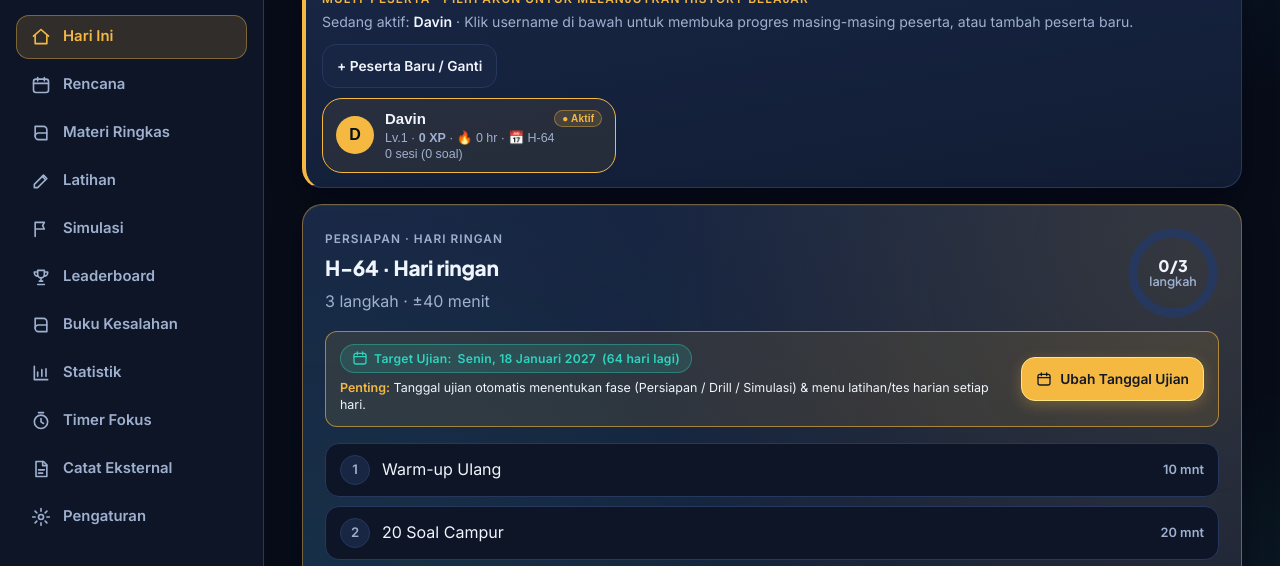
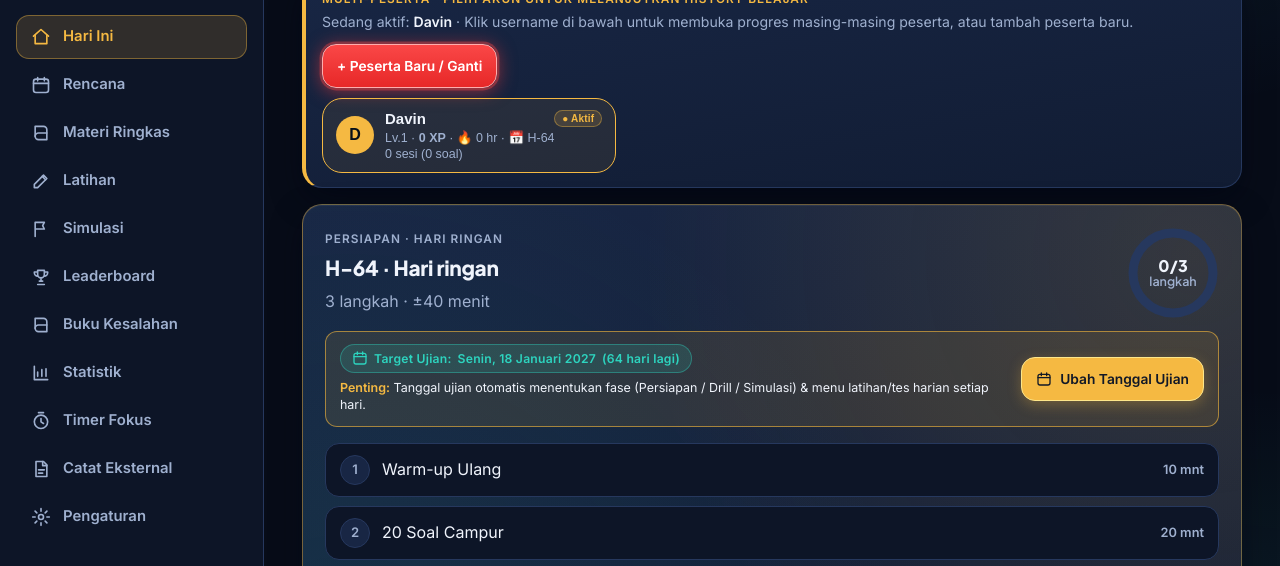
Before and after one commit to davincolin2/skd-coach, a plain HTML site: page index.html in a window 1280 px wide. Shown: the part 196-762 px from the top of the page. Drawn offline with Linux system fonts and the light colour scheme.

Commit message:
ui: add red breathing glow to + Peserta Baru / Ganti button

```diff
--- a/index.html
+++ b/index.html
@@ -120,6 +120,9 @@ svg.i.lg{width:26px;height:26px} svg.i.sm{width:16px;height:16px}
 .btn.ghost{background:transparent;border-color:transparent}
 .btn.ghost:hover:not([disabled]){background:var(--card2);border-color:var(--line)}
 .btn.danger{color:var(--red);border-color:var(--red-line);background:var(--red-soft)}
+@keyframes redBreath{0%,100%{box-shadow:0 0 0 0 rgba(239,68,68,.62),0 4px 14px rgba(220,38,38,.35);filter:brightness(1)}50%{box-shadow:0 0 0 6px rgba(239,68,68,0),0 0 22px 4px rgba(239,68,68,.75);filter:brightness(1.12)}}
+.btn.red-breath{background:linear-gradient(180deg,#ef4444,#dc2626);color:#fff;border:1.5px solid #fca5a5;font-weight:800;animation:redBreath 1.8s ease-in-out infinite}
+.btn.red-breath:hover:not([disabled]){background:linear-gradient(180deg,#f87171,#dc2626);border-color:#fecaca}
 .btn.xl{min-height:60px;font-size:1.1rem;width:100%;border-radius:18px;font-family:var(--font-head);font-weight:800;letter-spacing:-.01em}
 .btn.sm{min-height:44px;padding:6px 14px;font-size:.86rem}
 .btn[disabled]{opacity:.45;cursor:not-allowed;box-shadow:none}
@@ -3078,7 +3081,7 @@ function userSwitcherHeroHTML() {
         '<div class="eyebrow" style="color:var(--amber);margin:0">Multi-Peserta · Pilih Akun untuk Melanjutkan History Belajar</div>' +
         '<div class="small muted" style="margin-top:2px">Sedang aktif: <strong style="color:var(--text)">' + esc(cur) + '</strong> · Klik username di bawah untuk membuka progres masing-masing peserta, atau tambah peserta baru.</div>' +
       '</div>' +
-      '<button type="button" class="btn sm" id="toggleNewUserFormBtn">+ Peserta Baru / Ganti</button>' +
+      '<button type="button" class="btn sm red-breath" id="toggleNewUserFormBtn">+ Peserta Baru / Ganti</button>' +
     '</div>' +
     '<div style="display:grid;grid-template-columns:repeat(auto-fill,minmax(230px,1fr));gap:10px;margin-top:10px">' +
       list.map(p => {
```
